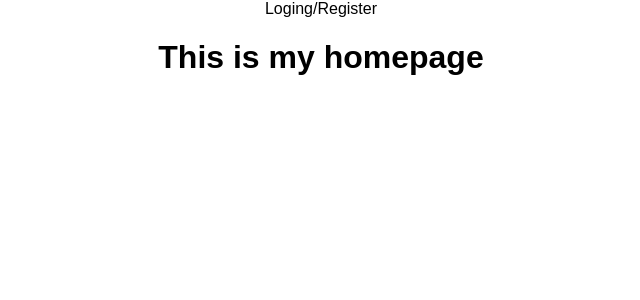
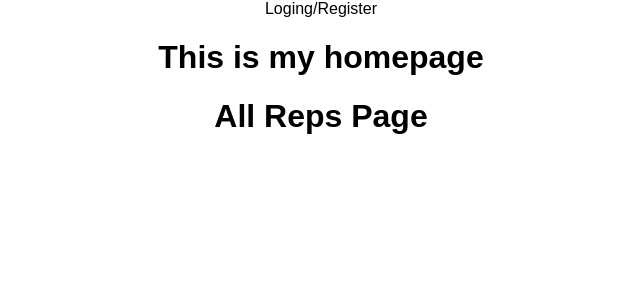
Before and after one commit to Rachel91649/Represented-App, a React (Create React App) app: page / in a window 1280 px wide. Shown: the top 300 px of the page, without its empty margins (319-959 px from the left). Built offline with nearby package versions, Linux system fonts and the light colour scheme.

Commit message:
adding functional components and tested rendering

```diff
--- a/src/App.js
+++ b/src/App.js
@@ -3,6 +3,7 @@ import {Route, Link, Switch} from 'react-router-dom';
 //import logo from './logo.svg';
 import './App.css';
 
+import Reps from './Components/Reps/Reps';
 class App extends Component {
   render() {
     return (
@@ -11,6 +12,7 @@ class App extends Component {
           Loging/Register
         </nav>
         <h1>This is my homepage</h1>
+        <Reps />
       </div>
     );
   }
--- a/src/Components/Reps/Reps.jsx
+++ b/src/Components/Reps/Reps.jsx
@@ -0,0 +1,12 @@
+import React from 'react';
+
+
+const Reps = ({}) => {
+  return(
+    <div>
+      <h1>All Reps Page</h1>
+    </div>
+  )
+};
+
+export default Reps;
```
Also changed, not shown: src/Components/Home.jsx (+15 -0 lines), src/Components/Reps/Rep_Profile.jsx (+12 -0 lines).
